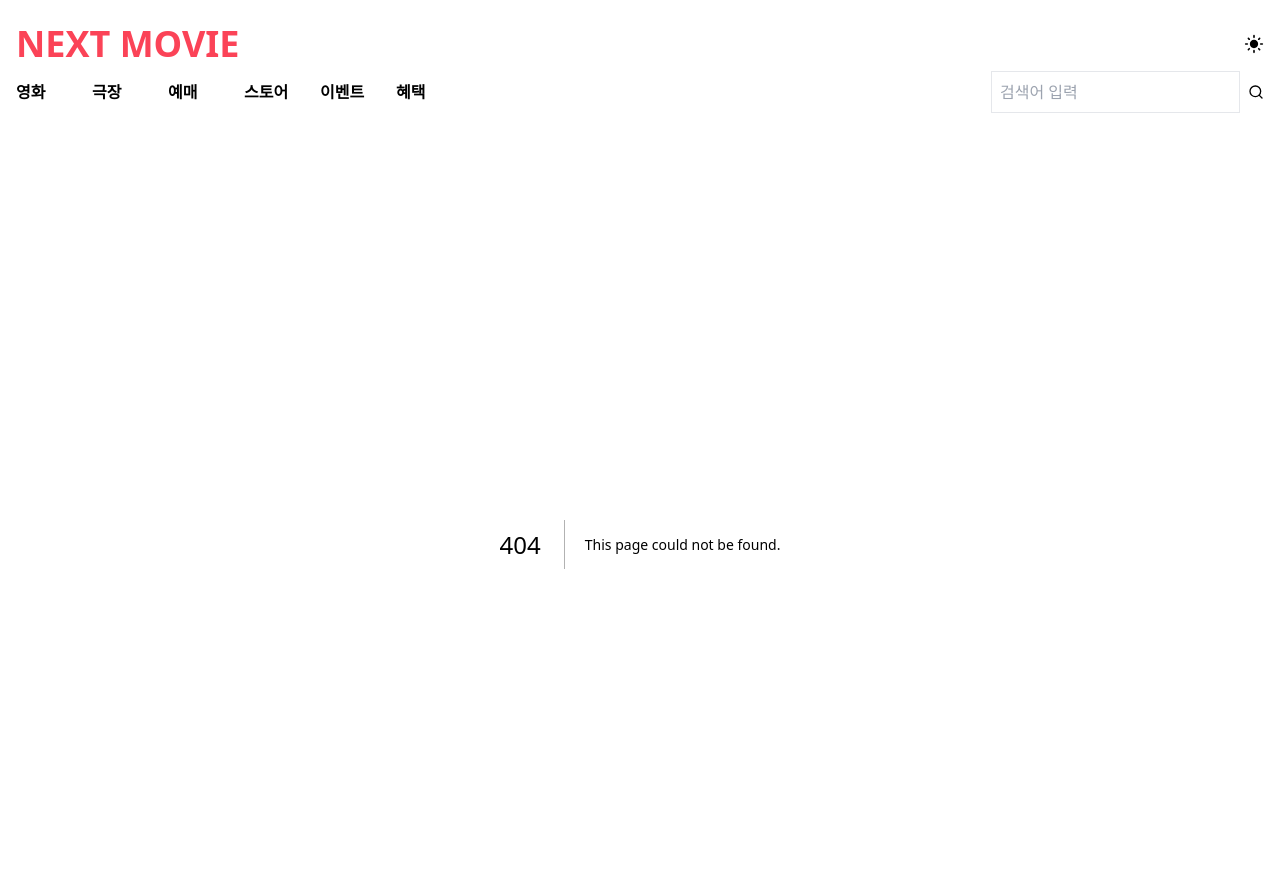
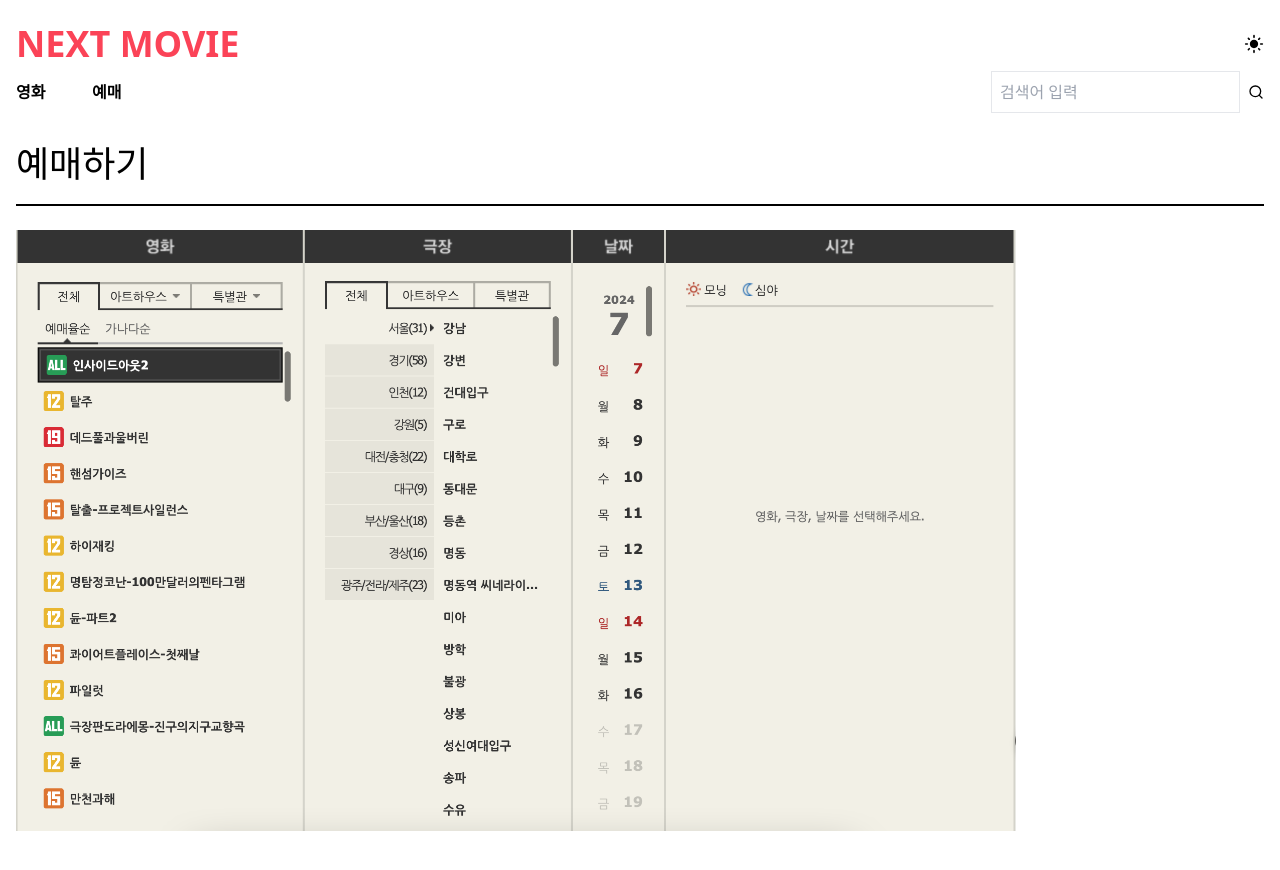
Before and after one commit to fromnowwon/next-movie-app, a Next.js app: page /ticket in a window 1280 px wide. Before the commit this address had no page. Shown: the top 870 px of the page. Built offline with nearby package versions, Linux system fonts and the light colour scheme.

Commit message:
feat: 예매 페이지 생성

```diff
--- /dev/null
+++ b/src/app/ticket/[id]/page.jsx
@@ -0,0 +1,28 @@
+import Image from "next/image";
+
+const API_KEY = process.env.NEXT_PUBLIC_API_KEY;
+
+export default async function Ticket({ params }) {
+  const movieId = params.id;
+  const response = await fetch(
+    `https://api.themoviedb.org/3/movie/${movieId}?api_key=${API_KEY}&language=ko-KR&page=1`,
+    { next: { revalidate: 10000 } }
+  );
+  const movie = await response.json();
+  console.log(movie);
+
+  return (
+    <div className="container mx-auto">
+      <h2 className="text-4xl pb-5 border-b-2 border-b-black dark:border-b-white">
+        {movie.title || movie.name} 예매하기
+      </h2>
+      <Image
+        src="/dummy_ticket-page.png"
+        width={1000}
+        height={500}
+        alt={movie.title || movie.name}
+        className="mt-6 pb-10"
+      />
+    </div>
+  );
+}
--- /dev/null
+++ b/src/app/ticket/page.jsx
@@ -0,0 +1,18 @@
+import Image from "next/image";
+
+export default function ticketPage() {
+  return (
+    <div className="container mx-auto">
+      <h2 className="text-4xl pb-5 border-b-2 border-b-black dark:border-b-white">
+        예매하기
+      </h2>
+      <Image
+        src="/dummy_ticket-page.png"
+        width={1000}
+        height={500}
+        alt="ticket"
+        className="mt-6 pb-10"
+      />
+    </div>
+  );
+}
--- a/src/components/Header/Navbar/index.jsx
+++ b/src/components/Header/Navbar/index.jsx
@@ -11,28 +11,8 @@ const navMenuData = [
   },
   {
     id: 2,
-    title: "극장",
-    address: "/theaters",
-  },
-  {
-    id: 3,
     title: "예매",
     address: "/ticket",
-  },
-  {
-    id: 4,
-    title: "스토어",
-    address: "/store",
-  },
-  {
-    id: 5,
-    title: "이벤트",
-    address: "/event",
-  },
-  {
-    id: 6,
-    title: "혜택",
-    address: "/discount",
   },
 ];
 
```
Also changed, not shown: public/dummy_ticket-page.png (added).
